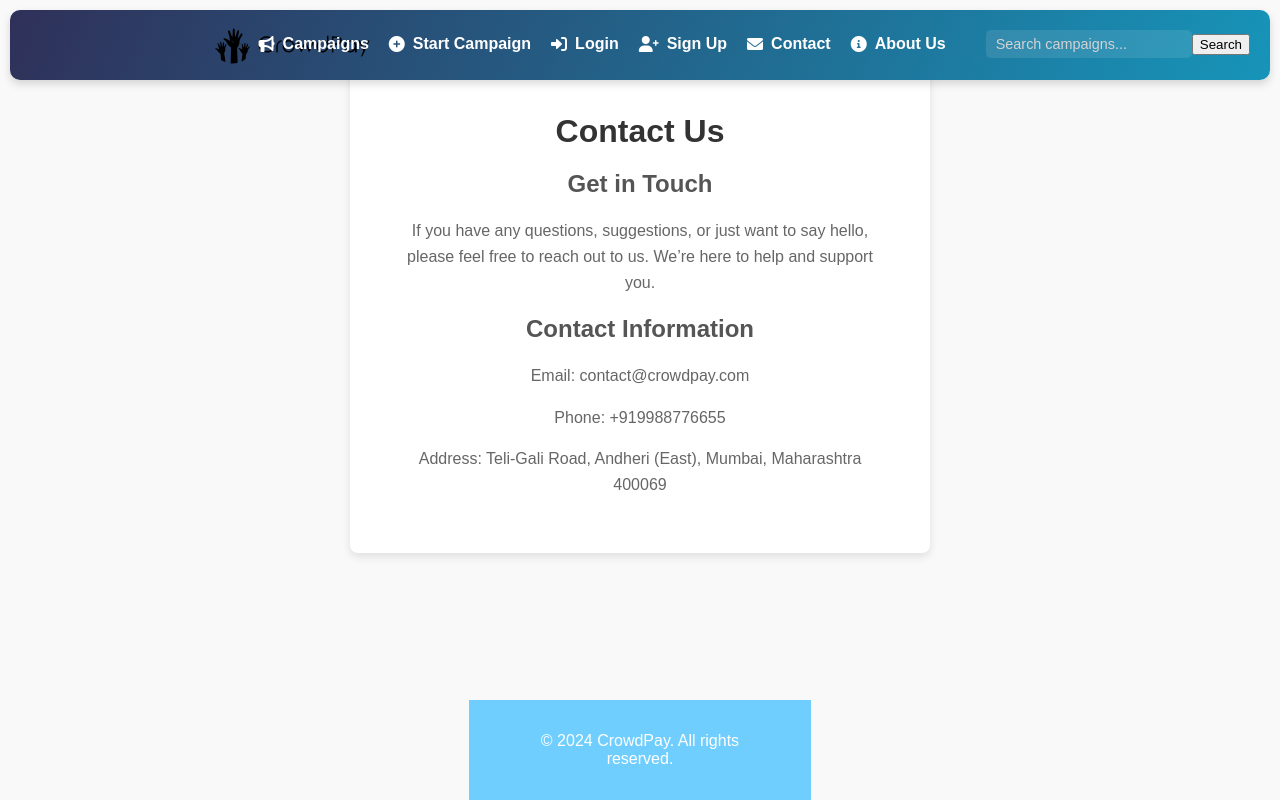
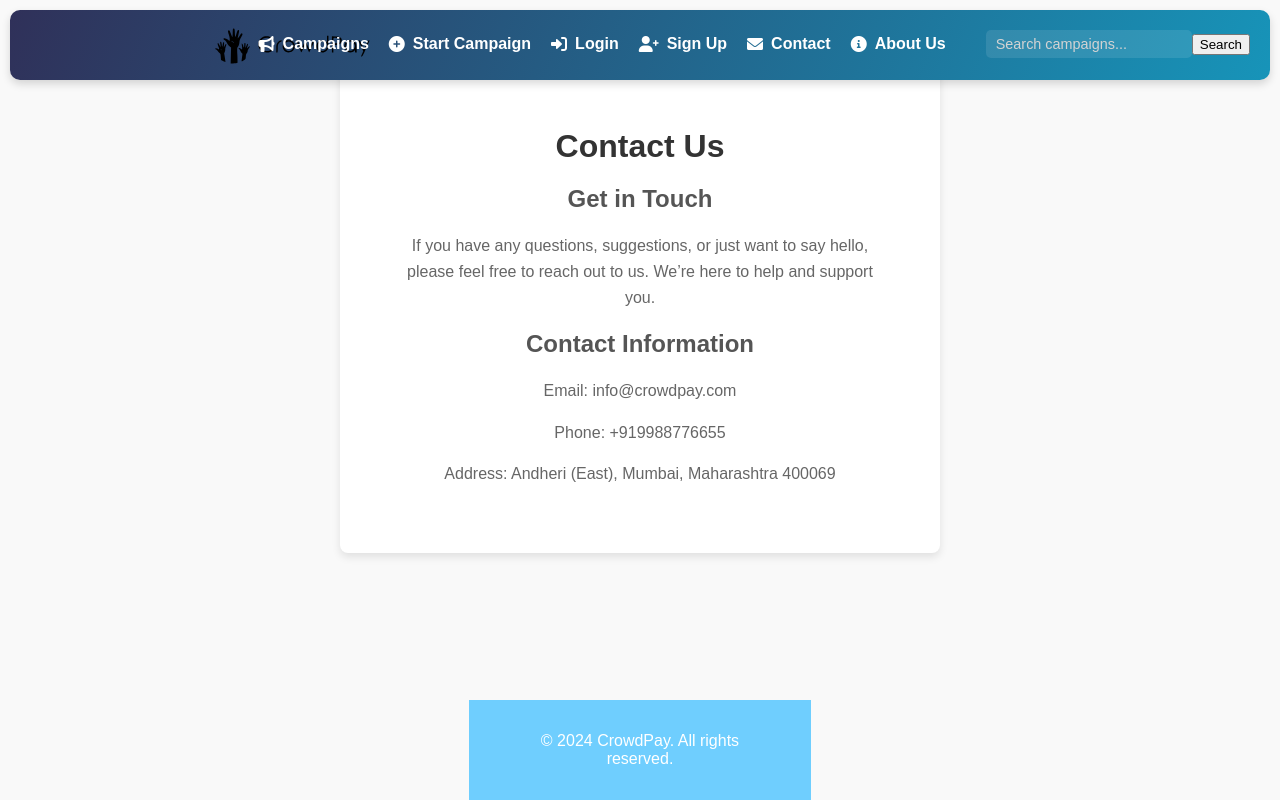
Before and after one commit to sajith-thomas/crowdpay, a Django app: page /contact/ in a window 1280 px wide. Run offline with Django 5.2, Linux system fonts and the light colour scheme.

Commit message:
Modify contact page styling
Updated contact details and adjusted padding.

```diff
--- a/template/contact.html
+++ b/template/contact.html
@@ -22,14 +22,14 @@
             display: flex;
             justify-content: center;
             align-items: center;
-            padding: 20px;
+            padding: 25px;
         }
 
         .contact-box {
             background-color: #fff;
             border-radius: 8px;
             box-shadow: 0 4px 8px rgba(0, 0, 0, 0.1);
-            padding: 40px;
+            padding: 50px;
             max-width: 500px;
             text-align: center;
         }
@@ -71,9 +71,9 @@
             <h2>Get in Touch</h2>
             <p>If you have any questions, suggestions, or just want to say hello, please feel free to reach out to us. We’re here to help and support you.</p>
             <h2>Contact Information</h2>
-            <p>Email: contact@crowdpay.com</p>
+            <p>Email: info@crowdpay.com</p>
             <p>Phone: +919988776655</p>
-            <p>Address: Teli-Gali Road, Andheri (East), Mumbai, Maharashtra 400069
+            <p>Address: Andheri (East), Mumbai, Maharashtra 400069
             </p>
         </div>
     </div>
```
